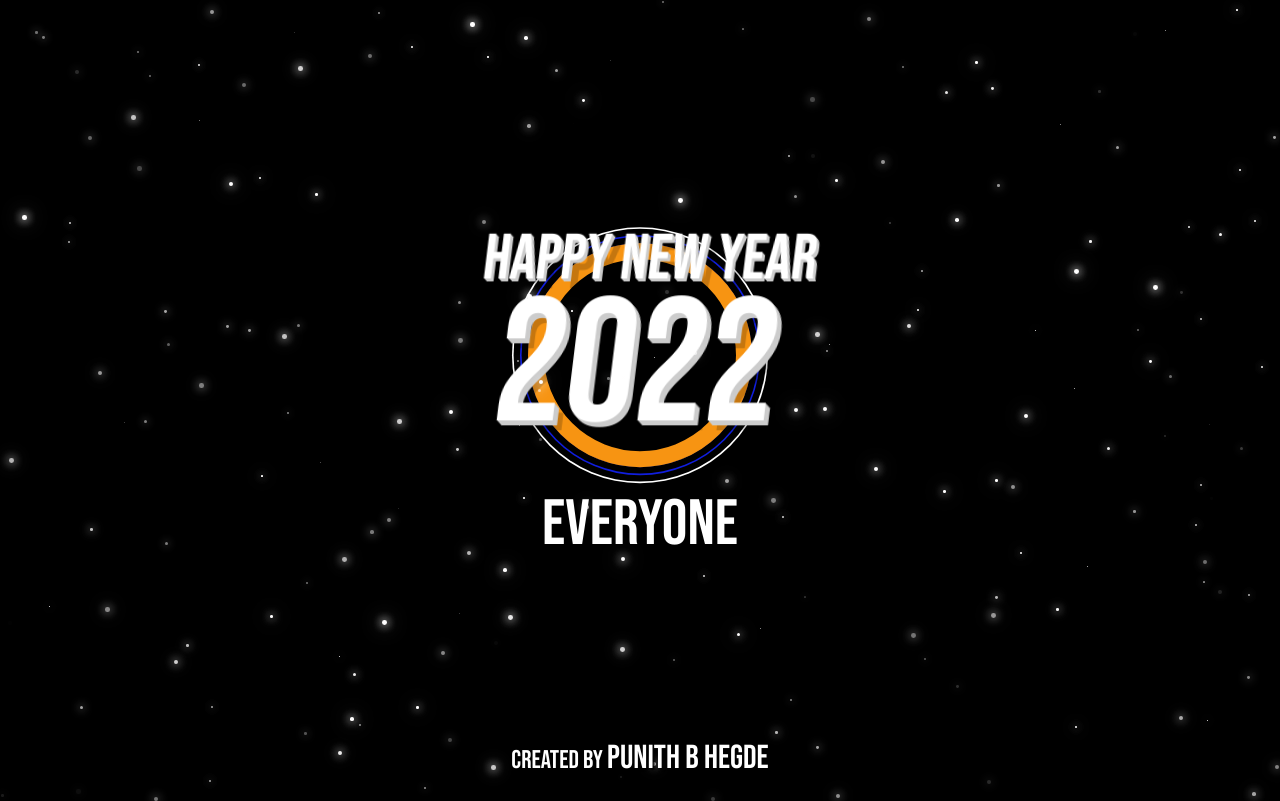
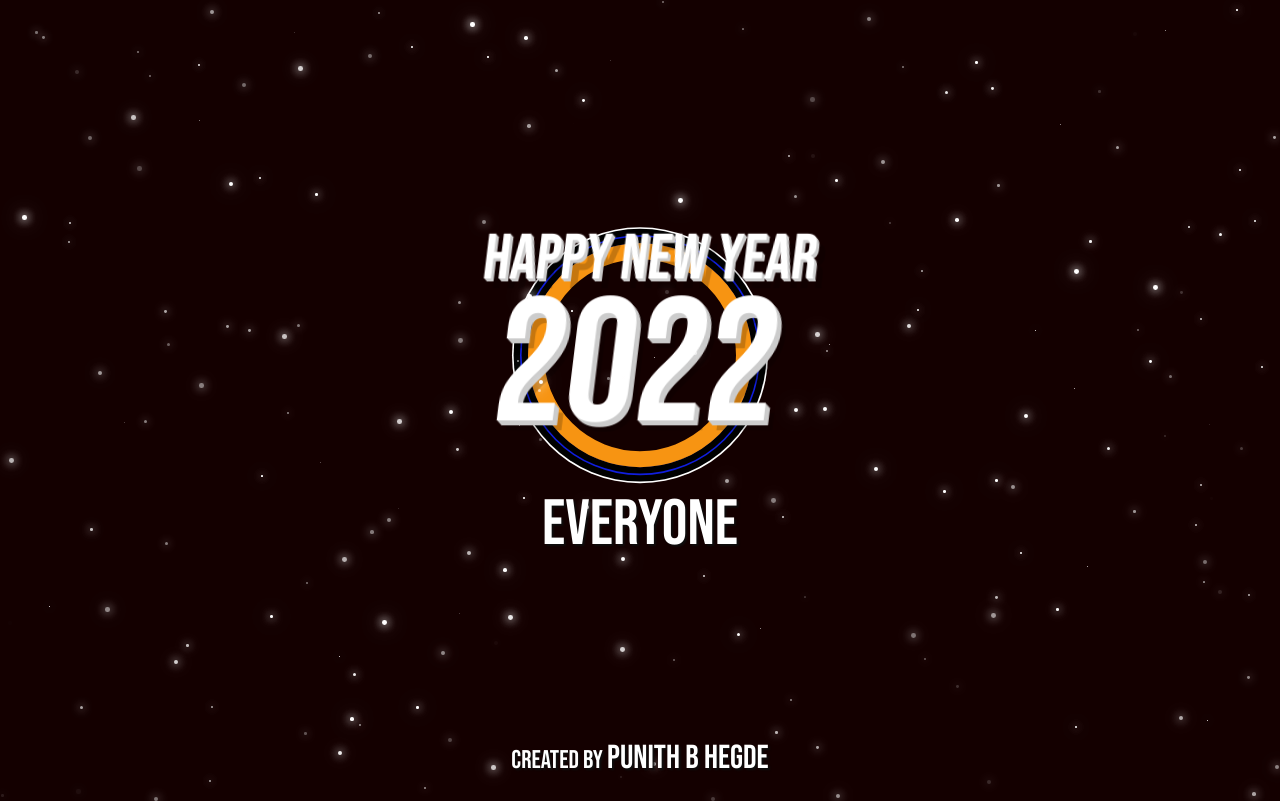
Before and after one commit to hegdepunith17/Happy_New_Year_2022, a plain HTML site: page index.html in a window 1280 px wide. Drawn offline with Linux system fonts and the light colour scheme.

Commit message:
Update style.css

```diff
--- a/style.css
+++ b/style.css
@@ -13,7 +13,7 @@ html, body {
 }
 
 body {
-  background-color: black;
+  background-color: rgb(20, 0, 0);
 }
 
 .main {
@@ -46,7 +46,7 @@ p {
     text-align: center;
     text-transform: uppercase;
     line-height: 1.7em;
-    text-shadow: 2px 2px 2px rgb(0, 0, 0);
+    text-shadow: 2px 2px 2px rgb(14, 13, 13);
 }
 
 p#hny {
```
